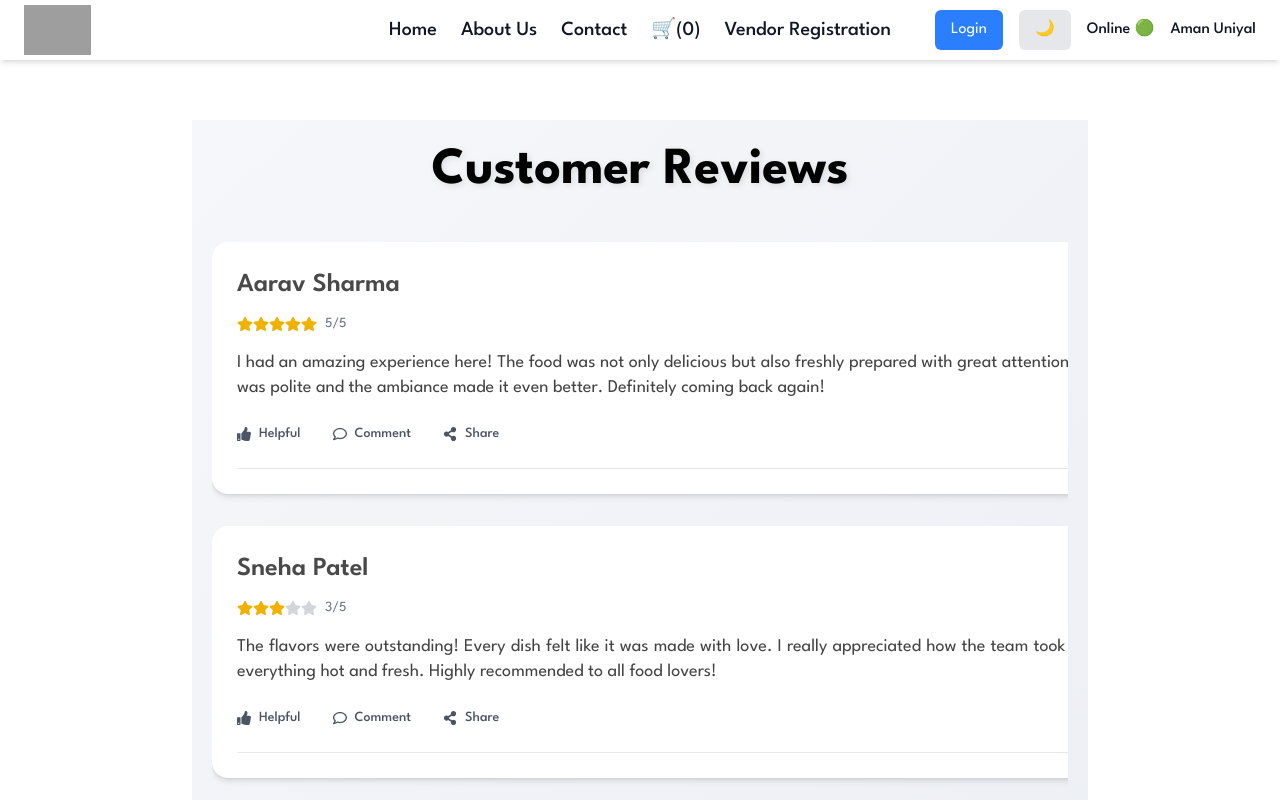
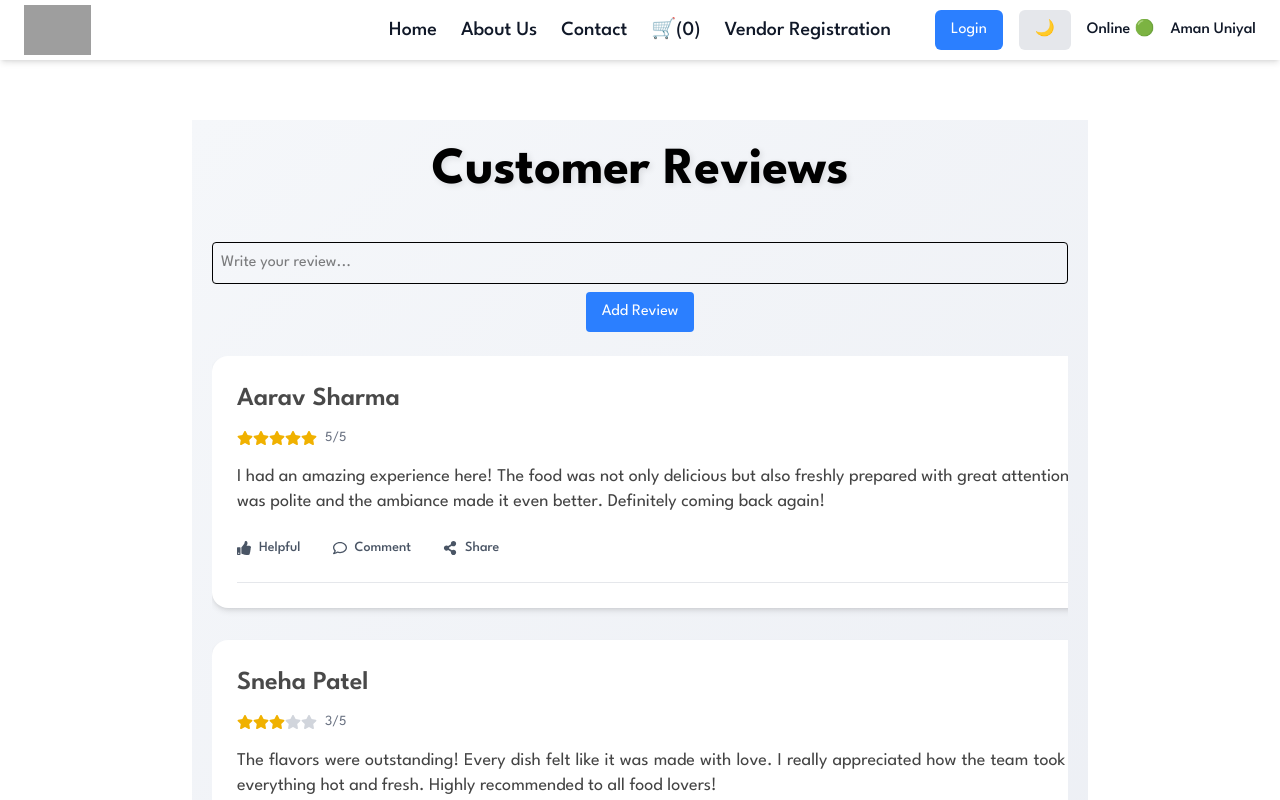
Before and after one commit to amanuniyal01/Swaad-Express, a React (Vite) app: page /reviews in a window 1280 px wide. Shown: the top 800 px of the page. Built offline with nearby package versions, Linux system fonts and the light colour scheme; grey boxes are pictures that could not be loaded; a web font is replaced by a local one.

Commit message:
Adds Add review by user feature

```diff
--- a/src/components/Reviews.js
+++ b/src/components/Reviews.js
@@ -1,22 +1,62 @@
-import React from "react";
+import React, { useState } from "react";
 import { reviews } from "../utils/mockdata";
 // Icons
 import { FaStar, FaRegComment, FaShareAlt, FaThumbsUp } from "react-icons/fa";
 
 const Reviews = () => {
+  const [allReviews, setAllReviews] = useState(reviews);
+  const [input, setInput] = useState("");
+
+  const addReviews = () => {
+    if (!input.trim()) return;
+
+    const newReview = {
+      name: "User",
+      review: input,
+      rating: 5,
+    };
+
+    setAllReviews([newReview, ...allReviews]);
+    setInput("");
+  };
+
   return (
     <div className="reviews-page max-w-4xl mx-auto p-6">
-      <h2 className="text-3xl font-bold text-center mb-8">Customer Reviews</h2>
+      <h2 className="text-3xl font-bold text-center mb-8">
+        Customer Reviews
+      </h2>
+
+      {/* Input Section */}
+      <div className="mb-6">
+        <input
+          type="text"
+          value={input}
+          onChange={(e) => setInput(e.target.value)}
+          placeholder="Write your review..."
+          className="border p-2 rounded w-full"
+        />
+
+        <button
+          onClick={addReviews}
+          className="mt-2 bg-blue-500 text-white px-4 py-2 rounded"
+        >
+          Add Review
+        </button>
+      </div>
+
+      {/*  Reviews List */}
       <div className="space-y-8">
-        {reviews.map((item, index) => (
+        {allReviews.map((item, index) => (
           <div
             key={index}
             className="review-card bg-white shadow-md rounded-2xl p-6 hover:shadow-lg transition"
           >
-
-            <h3 className="text-xl font-semibold text-gray-800">{item.name}</h3>
+            <h3 className="text-xl font-semibold text-gray-800">
+              {item.name}
+            </h3>
 
 
+            {/*  Rating */}
             <div className="flex items-center mt-2 text-yellow-500">
               {Array.from({ length: 5 }, (_, starIndex) =>
                 starIndex < item.rating ? (
@@ -25,7 +65,9 @@ const Reviews = () => {
                   <FaStar key={starIndex} className="text-gray-300" />
                 )
               )}
-              <span className="ml-2 text-sm text-gray-500">{item.rating}/5</span>
+              <span className="ml-2 text-sm text-gray-500">
+                {item.rating}/5
+              </span>
             </div>
 
 
@@ -44,7 +86,6 @@ const Reviews = () => {
               </button>
             </div>
 
-
             <div className="mt-6 h-[1px] bg-gray-200"></div>
           </div>
         ))}
```
